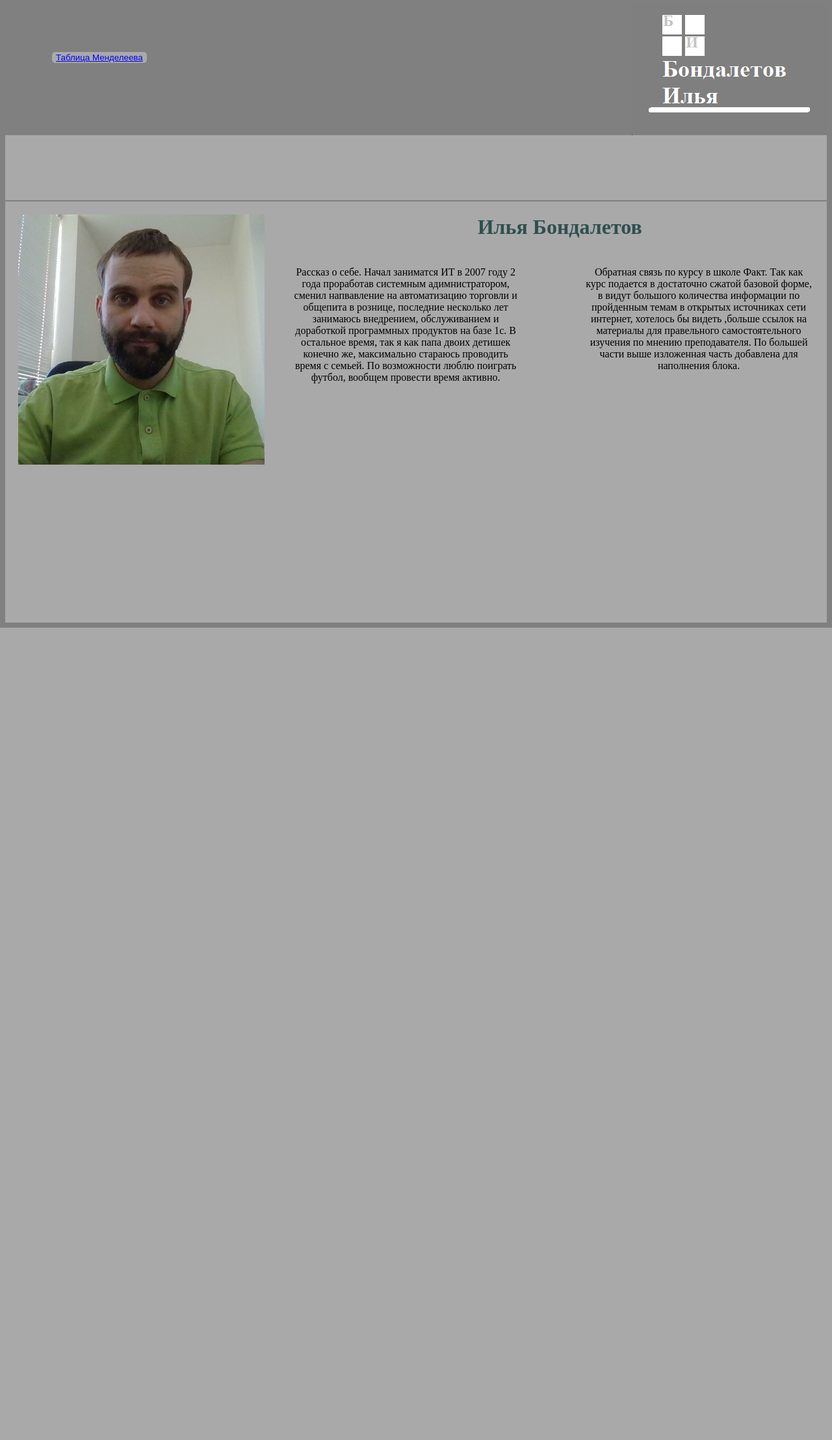
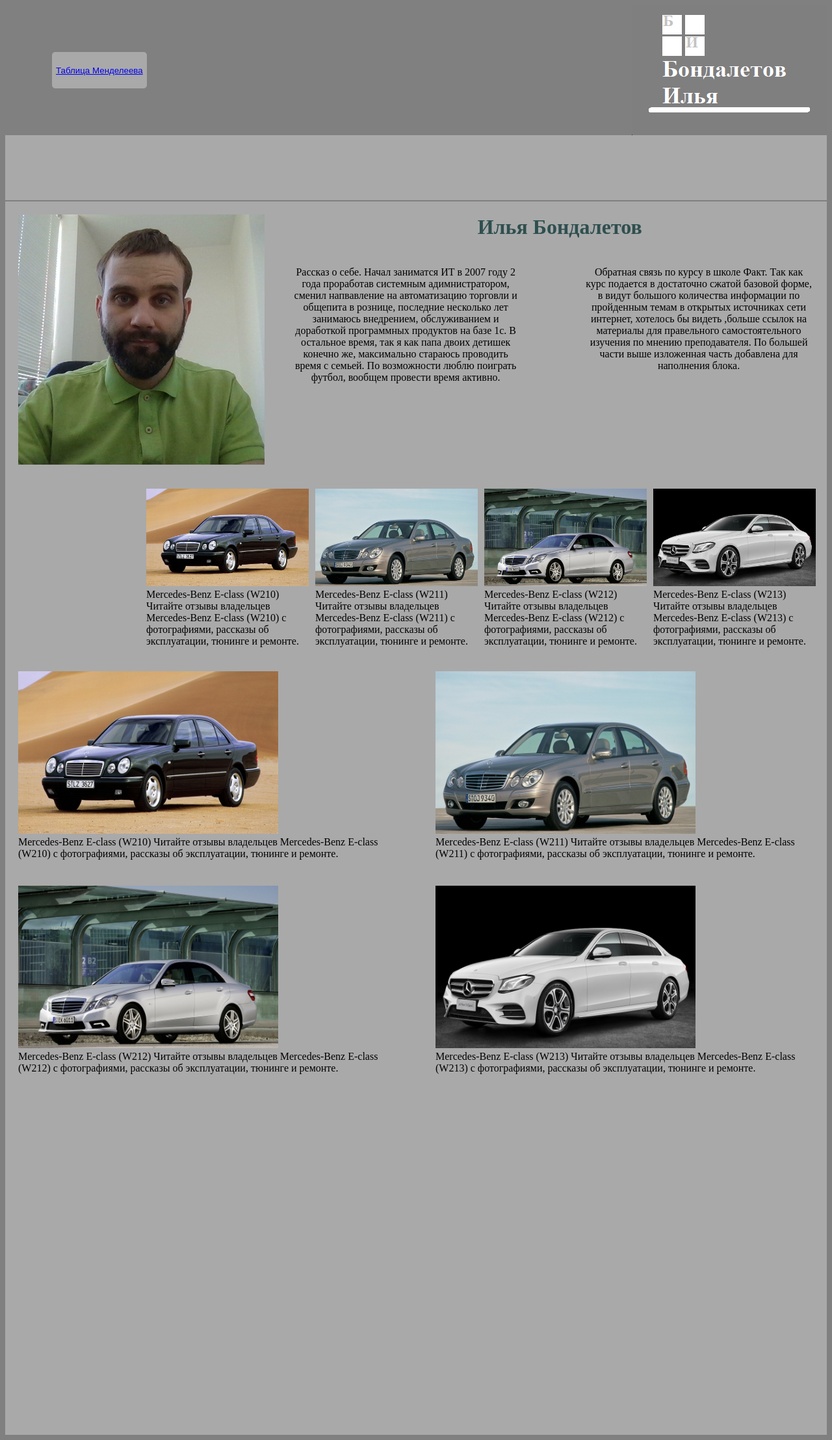
Before and after one commit to Bondaletov56/Bondaletov_ILya, a PHP site: page / in a window 1280 px wide. Shown: the whole page at 65% size. Before the commit the page ends 966 px from the top, so only its background shows below. Run offline with PHP 8.4, Linux system fonts and the light colour scheme.

Commit message:
2-02-2022

```diff
--- a/index.html
+++ b/index.html
@@ -10,8 +10,10 @@
 </head>
 <body class="body">
     <header class="header">
-        <img class="logo" src="images/Bi_300_200.png" alt="Нет рисунка">
-        <button class="tab" type="button" name="Tab"><a href="table.html">Таблица Менделеева</a></button>
+        <section class="flex_menu">
+            <img class="logo" src="images/Bi_300_200.png" alt="Нет рисунка">
+            <button class="tab" type="button" name="Tab"><a href="table.html">Таблица Менделеева</a></button>
+        </section>
     </header>
     <main class="main">
         <div class="menu">
@@ -22,6 +24,45 @@
         </div>
         <div class="info">Рассказ о себе. Начал заниматся ИТ в 2007 году 2 года проработав системным адимнистратором, сменил напвавление на автоматизацию торговли и общепита в рознице, последние несколько лет занимаюсь внедрением, обслуживанием и доработкой программных продуктов на базе 1с. В остальное время, так я как папа двоих детишек конечно же, максимально стараюсь проводить время с семьей. По возможности люблю поиграть футбол, вообщем провести время активно.</div>
         <div class="feedback">Обратная связь по курсу в школе Факт. Так как курс подается в достаточно сжатой базовой форме, в видут большого количества информации по пройденным темам в открытых источниках сети интернет, хотелось бы видеть ,больше ссылок на материалы для правельного самостоятельного изучения по мнению преподавателя. По большей части выше изложенная часть добавлена для наполнения блока. </div>
+
+        <section class="flex">
+            <div class="f">
+                <img src="images/w210.jpg" alt="w210" width="250px" height="150px">
+                <div>Mercedes-Benz E-class (W210) Читайте отзывы владельцев Mercedes-Benz E-class (W210) с фотографиями, рассказы об эксплуатации, тюнинге и ремонте.</div>
+            </div>
+
+            <div class="f">
+                <img src="images/w211.jpg" alt="w211" width="250px" height="150px">
+                <div>Mercedes-Benz E-class (W211) Читайте отзывы владельцев Mercedes-Benz E-class (W211) с фотографиями, рассказы об эксплуатации, тюнинге и ремонте.</div>
+            </div>
+            <div class="f">
+                <img src="images/w212.jpg" alt="w212" width="250px" height="150px">
+                <div>Mercedes-Benz E-class (W212) Читайте отзывы владельцев Mercedes-Benz E-class (W212) с фотографиями, рассказы об эксплуатации, тюнинге и ремонте.</div>
+            </div>
+            <div class="f">
+                <img src="images/w213.jpg" alt="w213" width="250px" height="150px">
+                <div>Mercedes-Benz E-class (W213) Читайте отзывы владельцев Mercedes-Benz E-class (W213) с фотографиями, рассказы об эксплуатации, тюнинге и ремонте.</div>
+            </div>
+        </section>
+        <section class="grid">
+            <div class="g">
+                <img src="images/w210.jpg" alt="w210" width="400px" height="250px">
+                <div>Mercedes-Benz E-class (W210) Читайте отзывы владельцев Mercedes-Benz E-class (W210) с фотографиями, рассказы об эксплуатации, тюнинге и ремонте.</div>
+            </div>
+
+            <div class="g">
+                <img src="images/w211.jpg" alt="w211" width="400px" height="250px">
+                <div>Mercedes-Benz E-class (W211) Читайте отзывы владельцев Mercedes-Benz E-class (W211) с фотографиями, рассказы об эксплуатации, тюнинге и ремонте.</div>
+            </div>
+            <div class="g">
+                <img src="images/w212.jpg" alt="w212" width="400px" height="250px">
+                <div>Mercedes-Benz E-class (W212) Читайте отзывы владельцев Mercedes-Benz E-class (W212) с фотографиями, рассказы об эксплуатации, тюнинге и ремонте.</div>
+            </div>
+            <div class="g">
+                <img src="images/w213.jpg" alt="w213" width="400px" height="250px">
+                <div>Mercedes-Benz E-class (W213) Читайте отзывы владельцев Mercedes-Benz E-class (W213) с фотографиями, рассказы об эксплуатации, тюнинге и ремонте.</div>
+            </div>
+        </section>
     </main>
 </body>
 </html>
--- a/styles/style.css
+++ b/styles/style.css
@@ -4,18 +4,23 @@
 .header{
     width: 100%;
     height: 200px;
-}
-.logo{
+    }
+/*.logo{
     float: right;
-}
+}*/
 .main{
     background-color: darkgray;
     width: 100%;
-    height: 750px;
+    height: 2000px;
 }
 .menu{
     height: 100px;
     border-bottom: solid 2px gray;
+}
+.flex_menu{
+    display: flex;
+    flex-direction: row-reverse;
+    justify-content: space-between;
 }
 .tab{
     border-radius: 7px;
@@ -53,3 +58,25 @@
 .b{
 
 }
+.flex{
+    display: flex;
+    justify-content: space-around;
+    flex-wrap: wrap;
+    float: right;
+    margin: 12px;
+}
+.f{
+    margin: 5px;
+    width: 250px;
+
+}
+.grid{
+    display: grid;
+    grid-template-columns: 1fr 1fr;
+    grid-template-rows: auto;
+    float: left;
+    grid-column-gap: 20px;
+}
+.g{
+    margin: 20px;
+}
```
Also changed, not shown: images/w210.jpg (added), images/w211.jpg (added), images/w212.jpg (added), images/w213.jpg (added).
